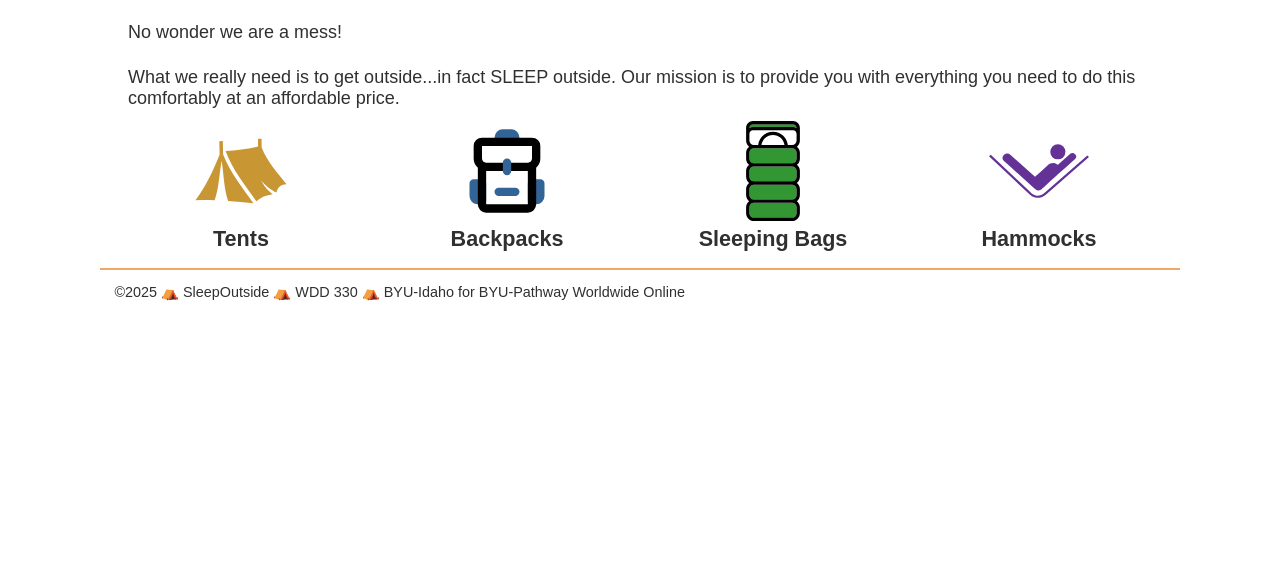
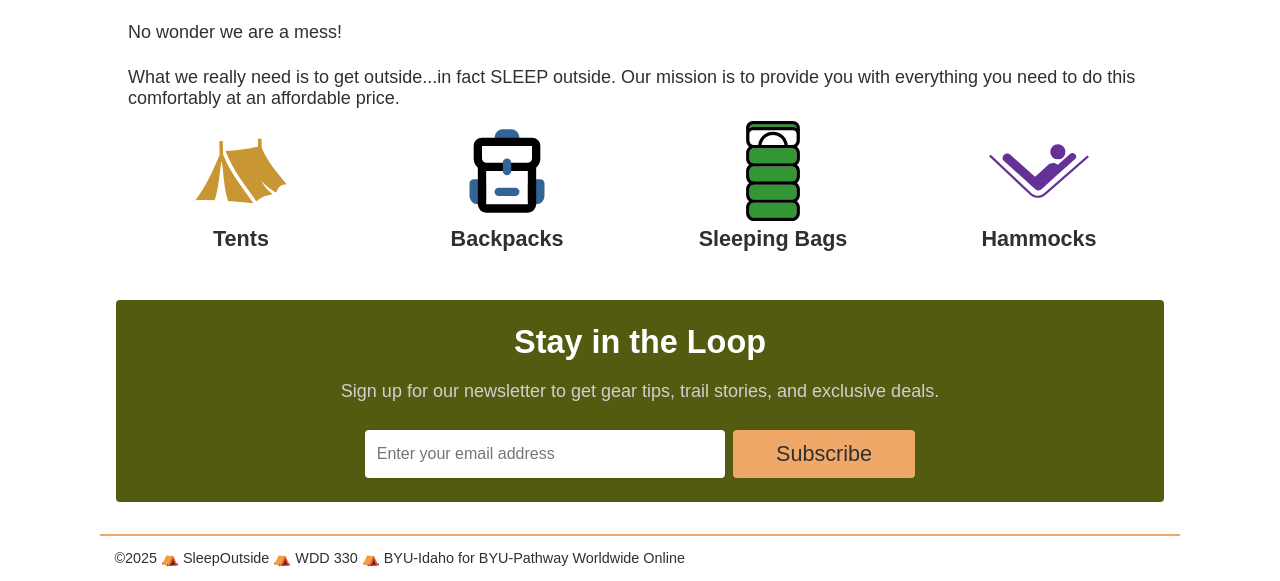
Before and after one commit to blburgen/wdd330-sleepoutside, a website built with Vite: page src/index.html in a window 1280 px wide. Shown: the part 515-1096 px from the top of the page. Before the commit the page ends 831 px from the top, so only its background shows below. Built offline with nearby package versions, Linux system fonts and the light colour scheme.

Commit message:
News letter added to Home page and npm run format was ran

```diff
--- a/src/css/style.css
+++ b/src/css/style.css
@@ -313,6 +313,69 @@ button {
   }
 }
 
+.newsletter {
+  margin: 2rem 1rem;
+  padding: 1.5rem;
+  background-color: var(--secondary-color);
+  color: white;
+  text-align: center;
+  border-radius: 4px;
+}
+
+.newsletter h2 {
+  font-family: var(--font-headline);
+  font-size: 1.8em;
+  margin-bottom: 0.5rem;
+}
+
+.newsletter p {
+  color: var(--light-grey);
+}
+
+.newsletter__form {
+  display: flex;
+  flex-wrap: wrap;
+  gap: 0.5rem;
+  justify-content: center;
+  margin-top: 1rem;
+}
+
+.newsletter__form input[type="email"] {
+  padding: 0.5em 0.75em;
+  border: none;
+  border-radius: 4px;
+  font-size: 1rem;
+  flex: 1 1 220px;
+  max-width: 360px;
+}
+
+.newsletter__form input[type="email"]:focus {
+  outline: 2px solid var(--primary-color);
+}
+
+.newsletter__form button {
+  margin: 0;
+  background-color: var(--primary-color);
+  color: var(--dark-grey);
+  border-radius: 4px;
+  flex: 0 0 auto;
+}
+
+.newsletter__message {
+  margin-top: 0.75rem;
+  font-weight: bold;
+  color: var(--primary-color);
+}
+
+.visually-hidden {
+  position: absolute;
+  width: 1px;
+  height: 1px;
+  overflow: hidden;
+  clip: rect(0 0 0 0);
+  white-space: nowrap;
+}
+
 footer {
   font-size: var(--small-font);
   padding: 1em;
--- a/src/index.html
+++ b/src/index.html
@@ -69,6 +69,27 @@
           </li>
         </ul>
       </section>
+      <section class="newsletter">
+        <h2>Stay in the Loop</h2>
+        <p>
+          Sign up for our newsletter to get gear tips, trail stories, and
+          exclusive deals.
+        </p>
+        <form class="newsletter__form" id="newsletter-form">
+          <label for="newsletter-email" class="visually-hidden"
+            >Email address</label
+          >
+          <input
+            type="email"
+            id="newsletter-email"
+            name="email"
+            placeholder="Enter your email address"
+            required
+          />
+          <button type="submit">Subscribe</button>
+        </form>
+        <p class="newsletter__message" id="newsletter-message" hidden></p>
+      </section>
     </main>
     <footer id="main-footer"></footer>
   </body>
--- a/src/js/main.js
+++ b/src/js/main.js
@@ -5,3 +5,14 @@ loadHeaderFooter();
 
 const alert = new Alert();
 alert.init();
+
+const newsletterForm = document.getElementById("newsletter-form");
+const newsletterMessage = document.getElementById("newsletter-message");
+
+newsletterForm.addEventListener("submit", (e) => {
+  e.preventDefault();
+  const email = newsletterForm.email.value.trim();
+  newsletterMessage.textContent = `Thanks! ${email} has been signed up for our newsletter.`;
+  newsletterMessage.hidden = false;
+  newsletterForm.reset();
+});
```
